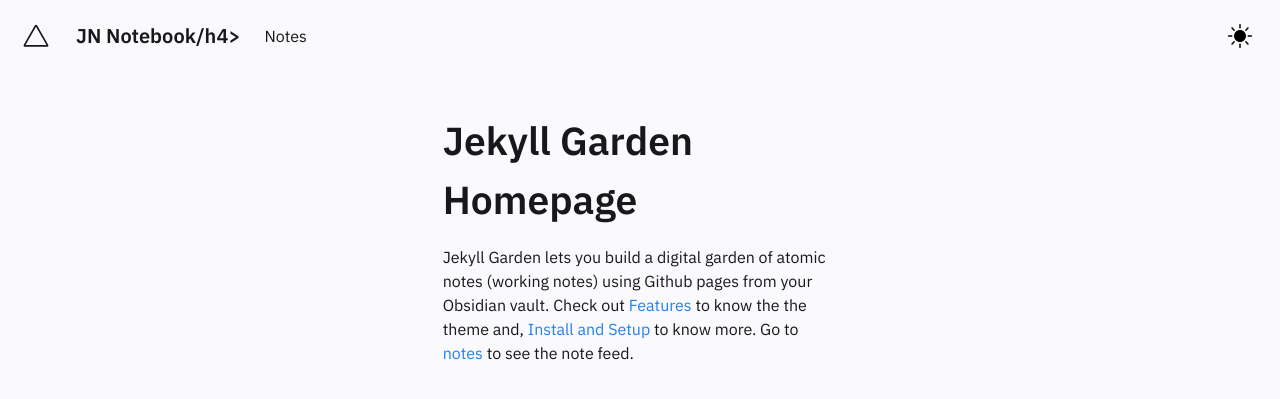
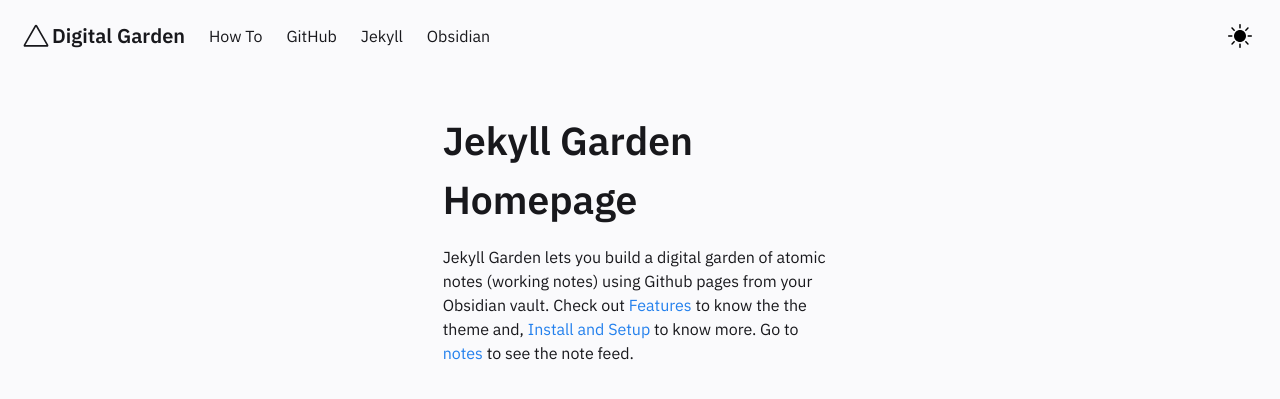
Before and after one commit to lawdalana/lawdalana.github.io, a Jekyll site: the page built from pages/index.md, in a window 1280 px wide. Shown: the top 399 px of the page. Built offline with Jekyll 4.4.1, drawn with Linux system fonts in a browser that asks for light colours.

Commit message:
Restore cod

```diff
--- a/_includes/Header.html
+++ b/_includes/Header.html
@@ -35,7 +35,7 @@
         <svg width="32" height="32" viewBox="0 0 80 80" fill="none" xmlns="http://www.w3.org/2000/svg">
           <path fill-rule="evenodd" clip-rule="evenodd" d="M36.9477 13.7742C38.3043 11.4086 41.6957 11.4086 43.0523 13.7742L70.5226 61.6774C71.8791 64.043 70.1834 67 67.4703 67H12.5297C9.81658 67 8.12089 64.043 9.47744 61.6774L36.9477 13.7742ZM40 16.9677L13.7506 62.7419H66.2494L40 16.9677Z" fill="var(--text-main)"/>
         </svg>
-        <h4>JN Notebook/h4>
+        <h4>Digital Garden</h4>
       </a>
       <div class="navbar-item navbar-dark-mode__mobile is-hidden-tablet" onclick="modeSwitcher()">
         <div class="buttons">
@@ -55,8 +55,17 @@
 
     <div id="navbarBasicExample" class="navbar-menu">
       <div class="navbar-start">
-        <a href="../notes"  class="navbar-item">
-          Notes
+        <a href="../posts/how-to"  class="navbar-item">
+          How To
+        </a>
+        <a href="https://github.com/Jekyll-Garden/jekyll-garden.github.io" target="_blank" class="navbar-item">
+          GitHub
+        </a>
+        <a href="https://jekyllrb.com/" target="_blank"  class="navbar-item">
+          Jekyll
+        </a>
+        <a href="https://obsidian.md/"  target="_blank" class="navbar-item">
+          Obsidian
         </a>
       </div>
       <div class="navbar-end is-hidden-mobile" onclick="modeSwitcher()" >
```
